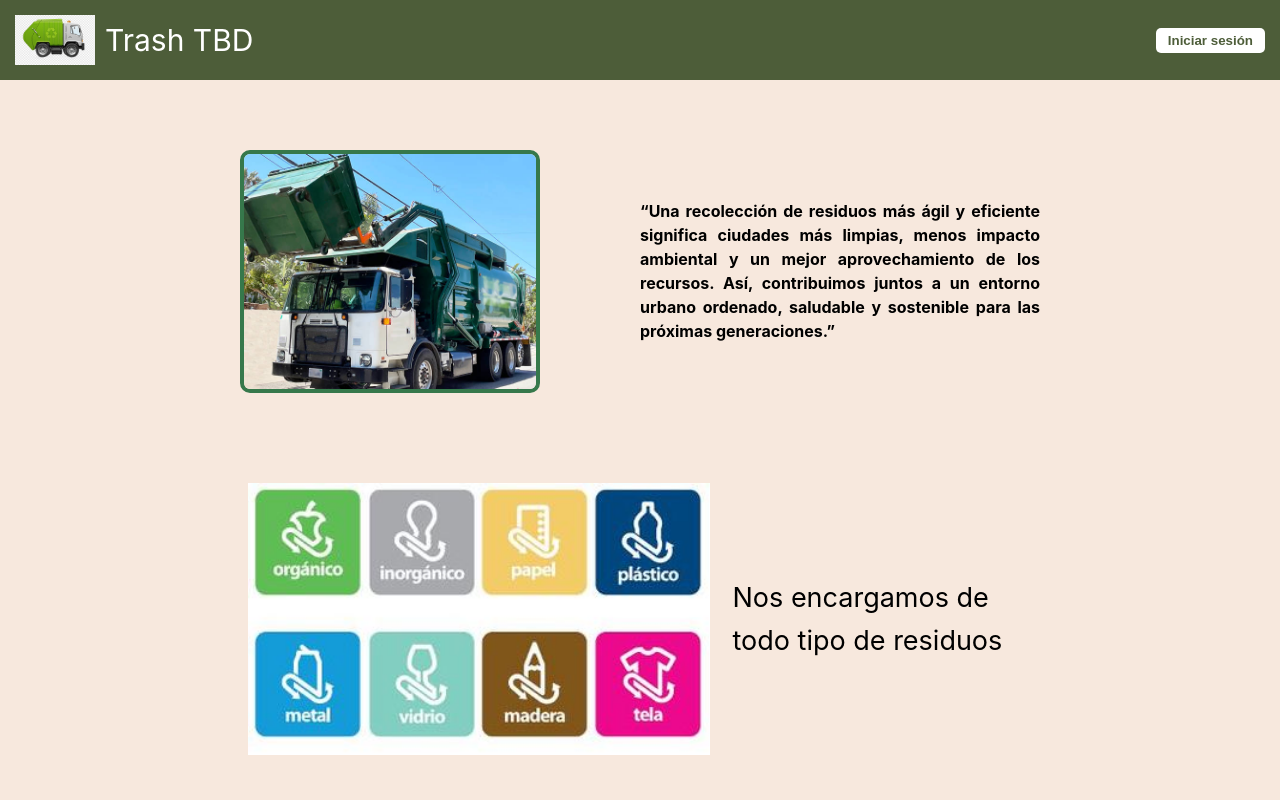
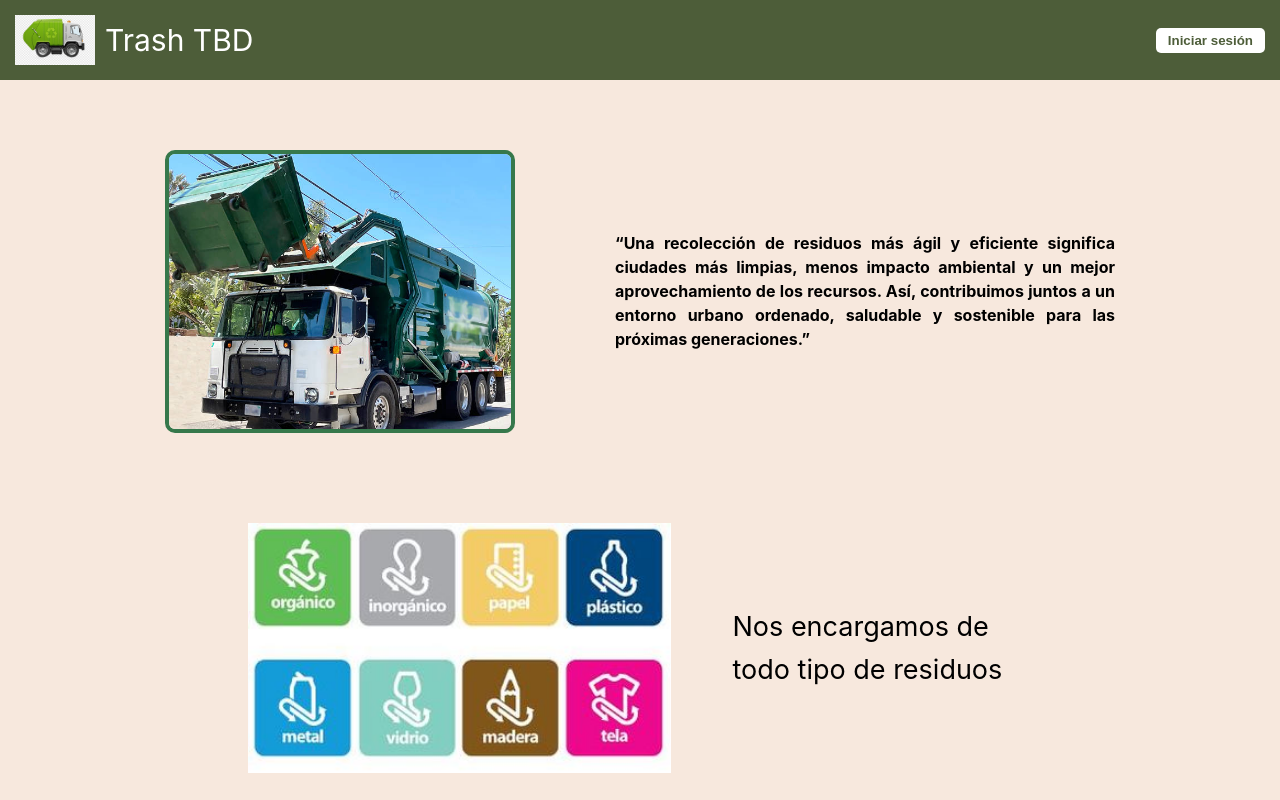
Before and after one commit to RojoMax12/Lab1TBD, a Vue app in the folder Frontend-lab/: page / in a window 1280 px wide. Shown: the top 800 px of the page. Built offline with nearby package versions, Linux system fonts and the light colour scheme; the HTML template or start-up script is replaced by a standard one.

Commit message:
ajustes en home page

```diff
--- a/Frontend-lab/src/components/Categories.vue
+++ b/Frontend-lab/src/components/Categories.vue
@@ -44,7 +44,7 @@ h2 {
 }
 
 .category-image-container img {
-  width: 120%;
+  width: 110%;
   height: auto;
   display: block;
 }
--- a/Frontend-lab/src/components/Hero.vue
+++ b/Frontend-lab/src/components/Hero.vue
@@ -20,14 +20,14 @@
   flex-wrap: wrap;
 }
 .hero-img {
-  width: 300px;
+  width: 350px;
   border: 4px solid hwb(139 21% 53%);
   border-radius: 10px;
 }
 .hero-text {
   color: black;
   font-weight: bold;
-  max-width: 400px;
+  width: 500px;
   font-size: 16px;
   line-height: 1.5;
 }
```
